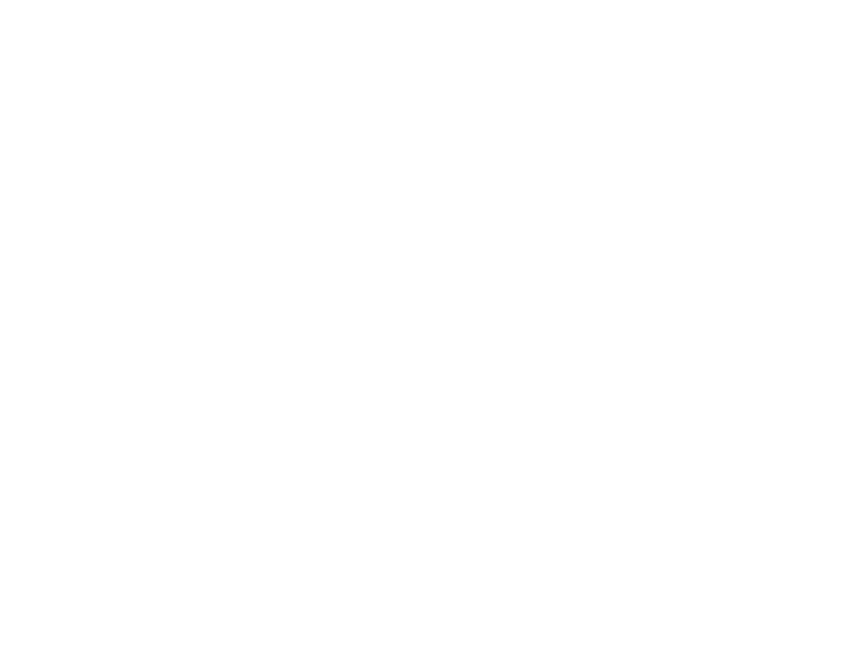
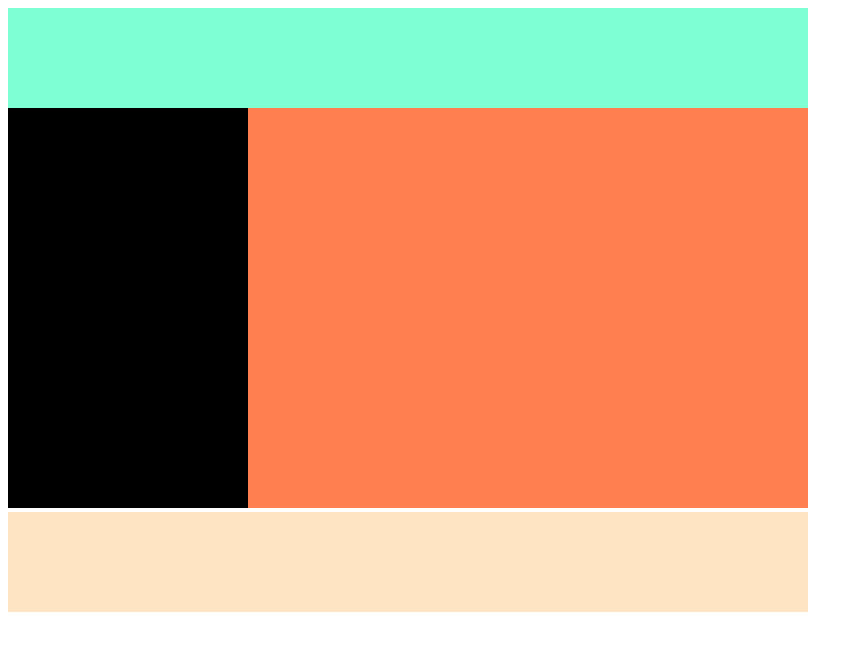
Before and after one commit to sokojh/typeScript_practice, a plain HTML site: page layout.html in a window 1280 px wide. Shown: the whole page, without its empty margins (0-863 px from the left). Drawn offline with Linux system fonts and the light colour scheme.

Commit message:
inline, block

```diff
--- a/layout.html
+++ b/layout.html
@@ -6,6 +6,10 @@
     <link href="/main.css" rel="stylesheet">
   </head>
   <body>
-
+    <div class="container">
+        <div class="header"></div>
+        <div class="left-menu"></div><div class="content"></div>
+        <div class="footer"></div>
+    </div>
   </body>
 </html>
--- a/main.css
+++ b/main.css
@@ -8,8 +8,36 @@ margin-right: auto
     text-align: center;
     font-size: 16px;
 }
+.container{
+    width:800px;
+
+
+}
+.left-menu{
+    width:30%;
+    height:400px;
+    background:black;
+    display:inline-block;
+    /* float:left */
+
+}
 .content{
-
+    width:70%;
+    height:400px;
+    background-color: coral;
+    display:inline-block;
+    /* float:left */
+}
+.header{
+    width: 100%;
+    height:100px;
+    background-color: aquamarine;
+}
+.footer{
+    width:100%;
+    height:100px;
+    background-color: bisque;
+    /* clear:both; */
 }
 .box{
     box-shadow: 3px 5px 10px black;
```
